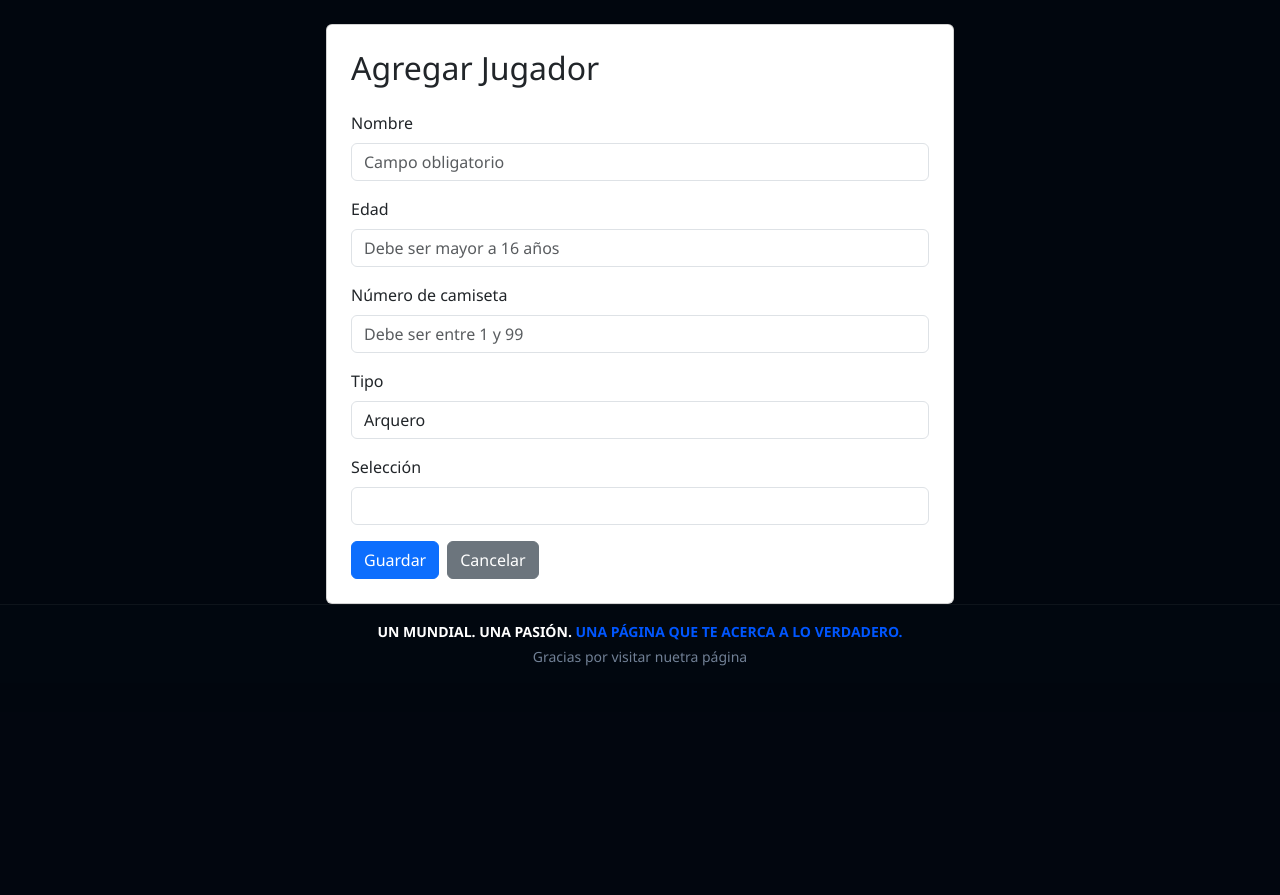
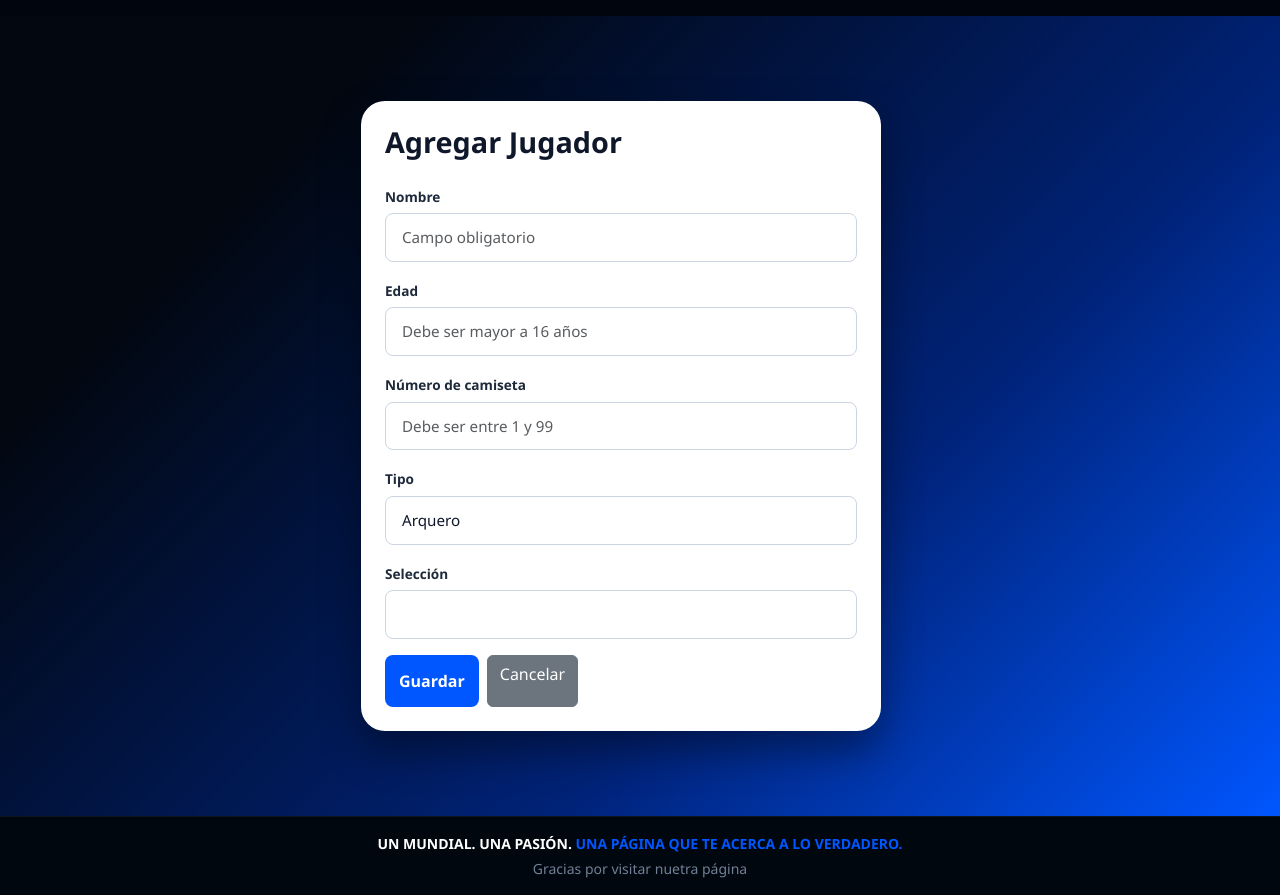
Before and after one commit to antonellafernanadez-cmd/mundial2026-jugadores, a Flask app: page /jugadores/crear in a window 1280 px wide. Shown: the part 88-983 px from the top of the page. Before the commit the page ends 754 px from the top, so only its background shows below. Run offline with Flask 3, Linux system fonts and the light colour scheme; the visitor is signed in with stand-in values (Sample User, id 1); data that the repository does not hold is empty.

Commit message:
Diseño completo de la sección jugadores (ver, editar, estadísticas)

```diff
--- a/static/css/style.css
+++ b/static/css/style.css
@@ -357,3 +357,65 @@ body {
 .welcome-hero p {
     text-shadow: 0 4px 15px rgba(0, 0, 0, 0.9), 0 2px 5px rgba(0, 0, 0, 0.7);
 }
+
+/* ==========================================================================
+   TABLAS Y CARDS OSCURAS (Sección Jugadores, Selecciones, Usuarios)
+   ========================================================================== */
+.card {
+    background-color: #020710 !important;
+    border: 1px solid rgba(255, 255, 255, 0.06) !important;
+    border-radius: 10px;
+}
+
+.table {
+    color: #ffffff;
+    margin-bottom: 0;
+    --bs-table-bg: transparent;
+    --bs-table-color: #ffffff;
+    --bs-table-striped-bg: rgba(255, 255, 255, 0.02);
+    --bs-table-hover-bg: rgba(0, 86, 255, 0.12);
+    --bs-table-hover-color: #ffffff;
+}
+
+.table thead th {
+    background-color: #01060e;
+    color: #3b82f6;
+    border-bottom: 2px solid #0056ff;
+    font-weight: 700;
+    text-transform: uppercase;
+    font-size: 0.8rem;
+    letter-spacing: 0.5px;
+}
+
+.table tbody tr {
+    border-bottom: 1px solid rgba(255, 255, 255, 0.06);
+}
+
+.table-hover tbody tr:hover {
+    background-color: rgba(0, 86, 255, 0.12);
+    color: #ffffff;
+}
+
+.table td, .table th {
+    vertical-align: middle;
+    padding: 0.85rem 0.75rem;
+}
+
+/* Por si en algún momento se usa table-striped, anulamos el blanco de Bootstrap */
+.table-striped tbody tr:nth-of-type(odd) {
+    background-color: rgba(255, 255, 255, 0.02);
+}
+
+/* Links de "Ver" dentro de tablas, con el celeste de la app */
+.table a.btn-primary {
+    background-color: #0056ff !important;
+    border-color: #0056ff !important;
+}
+
+
+.header-jugadores {
+    background: linear-gradient(to bottom, rgba(2, 7, 16, 0.55), rgba(2, 7, 16, 0.75)), url('/static/images/estadio_pelota.png') no-repeat center center;
+    background-size: cover;
+    border-radius: 10px;
+    padding: 1.8rem;
+}
--- a/templates/formulario_jugador.html
+++ b/templates/formulario_jugador.html
@@ -1,28 +1,29 @@
 {% extends 'base.html' %}
 {% block content %}
-<div class="row justify-content-center mt-4">
+<div class="auth-wrapper">
+    <div class="container d-flex align-items-center justify-content-center flex-grow-1" style="padding-top: 40px; padding-bottom: 40px;">
         <div class="col-md-6">
-        <div class="card p-4">
+            <div class="auth-card p-4">
                 <h2 class="mb-4">{{ 'Editar Jugador' if jugador else 'Agregar Jugador' }}</h2>
                 {% if error %}
                     <div class="alert alert-danger">{{ error }}</div>
                 {% endif %}
                 <form method="POST" novalidate>
                     <div class="mb-3">
-                    <label class="form-label">Nombre</label>
-                    <input type="text" name="nombre" class="form-control" placeholder="Campo obligatorio" value="{{ jugador.nombre if jugador else '' }}">
+                        <label class="form-label auth-label">Nombre</label>
+                        <input type="text" name="nombre" class="form-control auth-input" placeholder="Campo obligatorio" value="{{ jugador.nombre if jugador else '' }}">
                     </div>
                     <div class="mb-3">
-                    <label class="form-label">Edad</label>
-                    <input type="number" name="edad" class="form-control" placeholder="Debe ser mayor a 16 años" value="{{ jugador.edad if jugador else '' }}">
+                        <label class="form-label auth-label">Edad</label>
+                        <input type="number" name="edad" class="form-control auth-input" placeholder="Debe ser mayor a 16 años" value="{{ jugador.edad if jugador else '' }}">
                     </div>
                     <div class="mb-3">
-                    <label class="form-label">Número de camiseta</label>
-                    <input type="number" name="num_camiseta" class="form-control" placeholder="Debe ser entre 1 y 99" value="{{ jugador.num_camiseta if jugador else '' }}">
+                        <label class="form-label auth-label">Número de camiseta</label>
+                        <input type="number" name="num_camiseta" class="form-control auth-input" placeholder="Debe ser entre 1 y 99" value="{{ jugador.num_camiseta if jugador else '' }}">
                     </div>
                     <div class="mb-3">
-                    <label class="form-label">Tipo</label>
-                    <select name="tipo" class="form-control">
+                        <label class="form-label auth-label">Tipo</label>
+                        <select name="tipo" class="form-control auth-input">
                             <option value="arquero" {% if jugador and jugador.tipo == 'arquero' %}selected{% endif %}>Arquero</option>
                             <option value="defensor" {% if jugador and jugador.tipo == 'defensor' %}selected{% endif %}>Defensor</option>
                             <option value="mediocampista" {% if jugador and jugador.tipo == 'mediocampista' %}selected{% endif %}>Mediocampista</option>
@@ -30,19 +31,20 @@
                         </select>
                     </div>
                     <div class="mb-3">
-                    <label class="form-label">Selección</label>
-                    <select name="seleccion_id" class="form-control">
+                        <label class="form-label auth-label">Selección</label>
+                        <select name="seleccion_id" class="form-control auth-input">
                             {% for seleccion in selecciones %}
                                 <option value="{{ seleccion.id }}" {% if jugador and jugador.seleccion_id == seleccion.id %}selected{% endif %}>{{ seleccion.pais }}</option>
                             {% endfor %}
                         </select>
                     </div>
                     <div class="d-flex gap-2">
-                    <button type="submit" class="btn btn-primary">Guardar</button>
-                    <a href="/jugadores/" class="btn btn-secondary">Cancelar</a>
+                        <button type="submit" class="btn btn-auth-submit">Guardar</button>
+                        <a href="/jugadores/ver_jugadores" class="btn btn-secondary">Cancelar</a>
                     </div>
                 </form>
             </div>
         </div>
     </div>
+</div>
 {% endblock %}
--- a/templates/jugadores.html
+++ b/templates/jugadores.html
@@ -1,8 +1,7 @@
 {% extends 'base.html' %}
 {% block content %}
-<div class="header-jugadores mb-4 d-flex justify-content-between align-items-start flex-wrap gap-3"
-     style="background: linear-gradient(to bottom, rgba(2, 7, 16, 0.55), rgba(2, 7, 16, 0.75)), url('{{ url_for('static', filename='images/estadio_pelota.png') }}') no-repeat center center; background-size: cover; border-radius: 10px; padding: 1.8rem;">
-    <div>
+<div class="header-jugadores mb-4 d-flex justify-content-between align-items-start flex-wrap gap-3">
+
         <h2 class="mb-1 text-white text-uppercase fw-bold">Jugadores</h2>
         <p class="mb-0 text-light opacity-75">Explorá todos los jugadores del Mundial 2026.</p>
     </div>
```
Also changed, not shown: config/config.py (+5 -5 lines), templates/detalle_jugador.html (+31 -21 lines), templates/formulario_estadisticas.html (+17 -15 lines), templates/jugador_editar.html (+15 -12 lines). Lines whose indentation alone changed are shown as unchanged.
